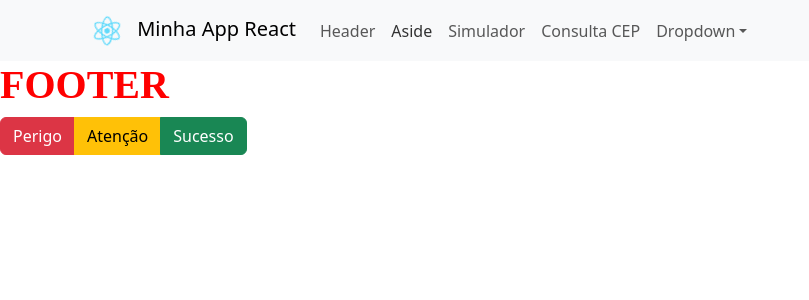
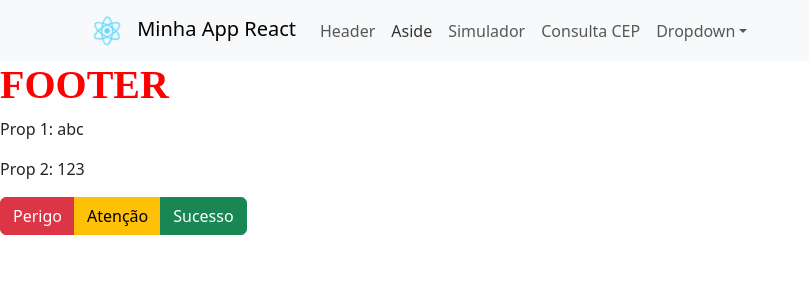
Before and after one commit to Freesz0/React, a React (Create React App) app in the folder primeiroprojetodwfe/: page / in a window 1280 px wide. Both pictures are taken after a click on the button "Aside". Shown: the top 300 px of the page, without its empty margins (0-809 px from the left). Built offline with nearby package versions, Linux system fonts and the light colour scheme.

Commit message:
Teste de uso de prop + bg branco no CSS

```diff
--- a/primeiroprojetodwfe/src/Aside.css
+++ b/primeiroprojetodwfe/src/Aside.css
@@ -1,4 +1,5 @@
 .aside h1 {
+    background-color: white;
     font-family: 'Times New Roman', sans-serif;
     font-weight: bold;
     letter-spacing: normal;
--- a/primeiroprojetodwfe/src/Aside.js
+++ b/primeiroprojetodwfe/src/Aside.js
@@ -3,10 +3,16 @@ import './Aside.css';
 
 
 
-function Aside() {
+function Aside(props) {
+
+
     return (
         <div className='aside'>
             <h1>FOOTER</h1>
+            <div>
+                <p>Prop 1: {props.prop1}</p>
+                <p>Prop 2: {props.prop2}</p>
+            </div>
             <div class="btn-group" role="group" aria-label="Basic mixed styles example">
                 <button type="button" class="btn btn-danger">Perigo</button>
                 <button type="button" class="btn btn-warning">Atenção</button>
```
